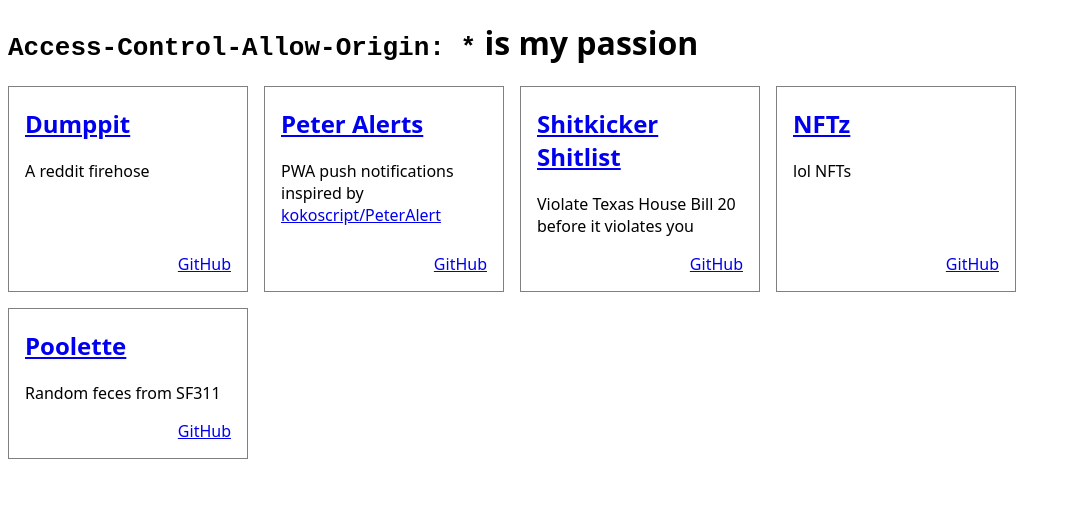
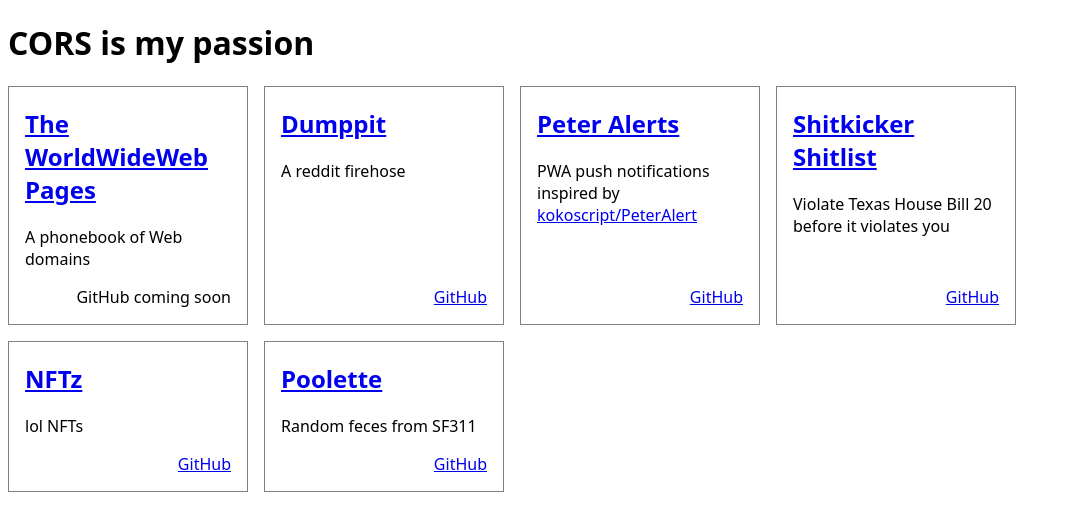
Before and after one commit to HotGarbo/www, a plain HTML site: page index.html in a window 1280 px wide. Shown: the whole page, without its empty margins (0-1071 px from the left). Drawn offline with Linux system fonts and the light colour scheme.

Commit message:
Add The WorldWideWeb Pages

```diff
--- a/index.html
+++ b/index.html
@@ -55,8 +55,19 @@
 		}
 	</style>
 </head>
-<h1><code>Access-Control-Allow-Origin: *</code> is my passion</h1>
+<h1>CORS is my passion</h1>
 <main>
+<article>
+	<header>
+		<h1><a target="_blank" href="https://the-worldwideweb-pages.com/">The WorldWideWeb Pages</a></h1>
+	</header>
+	<p>
+		A phonebook of Web domains
+	</p>
+	<footer>
+		GitHub coming soon
+	</footer>
+</article>
 <article>
 	<header>
 		<h1><a target="_blank" href="https://dumppit.hotgarba.ge">Dumppit</a></h1>
```
